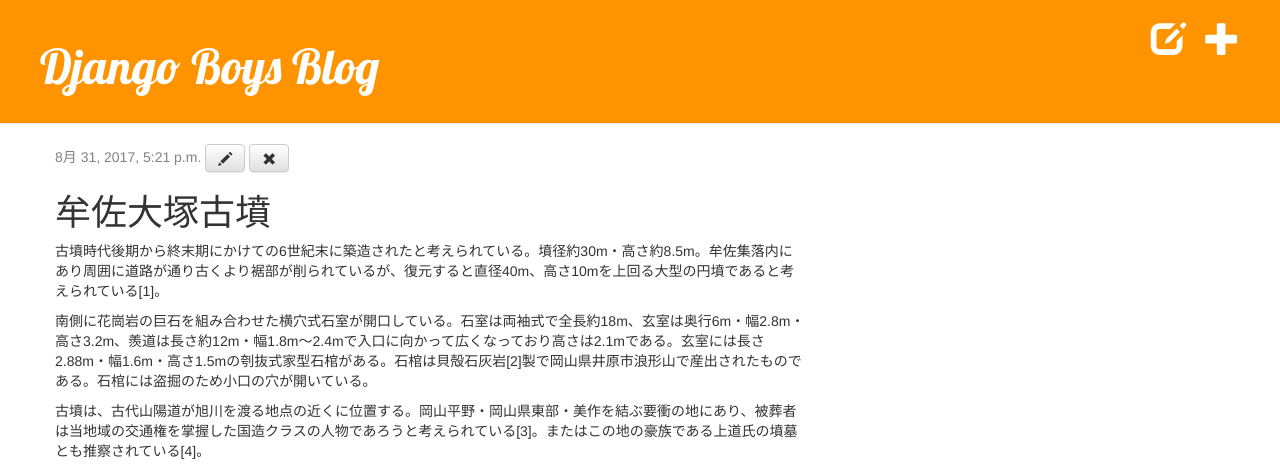
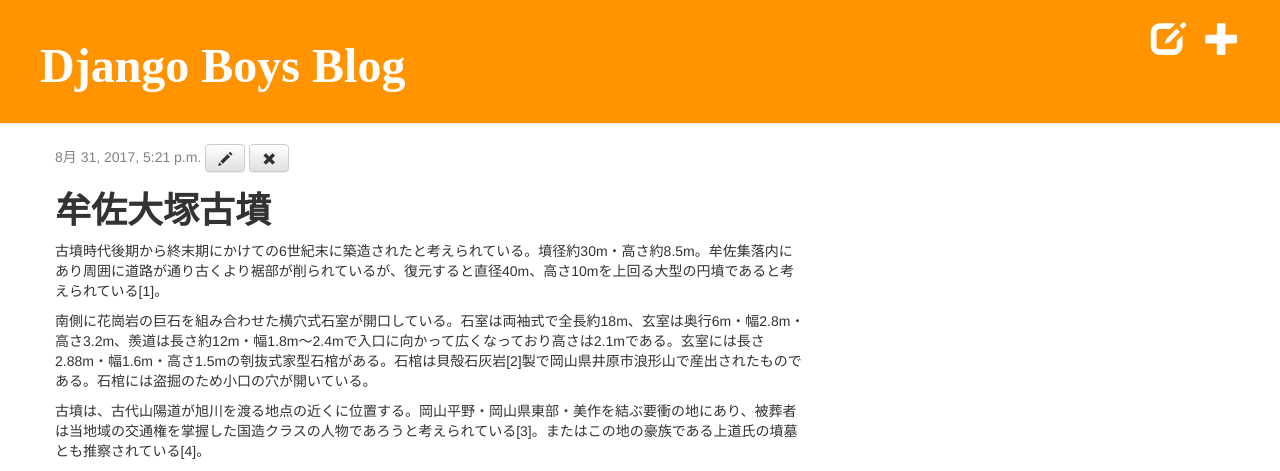
Before and after one commit to TakeshiKishita/djangogirls, a Django app: page /post/4/ in a window 1280 px wide. Shown: the top 471 px of the page. Run offline with Django 3.2, Linux system fonts and the light colour scheme; data comes from the database, SQL or seed files in the repository; some libraries are stand-ins or nearby versions; some web fonts are replaced.

Commit message:
fixed css fonts

```diff
--- a/blog/templates/blog/base.html
+++ b/blog/templates/blog/base.html
@@ -4,7 +4,6 @@
 		<title>Django Boys blog</title>
 		<link rel="stylesheet" href="//maxcdn.bootstrapcdn.com/bootstrap/3.2.0/css/bootstrap.min.css">
 		<link rel="stylesheet" href="//maxcdn.bootstrapcdn.com/bootstrap/3.2.0/css/bootstrap-theme.min.css">
-		<link href='//fonts.googleapis.com/css?family=Lobster&subset=latin,latin-ext' rel='stylesheet' type='text/css'>
 		<link href="https://fonts.googleapis.com/earlyaccess/roundedmplus1c.css" rel="stylesheet" />
 		<link rel="stylesheet" href="{% static 'css/blog.css' %}">
 	</head>
--- a/static/css/blog.css
+++ b/static/css/blog.css
@@ -14,12 +14,9 @@
     margin-left: 40px;
 }
 
-h1 {
-    font-family: 'Lobster', cursive;
-}
-
-h2, h3, h4 {
+h1, h2, h3, h4 {
     font-family: "Rounded Mplus 1c";
+    font-weight: bold;
 }
 
 .date {
```
